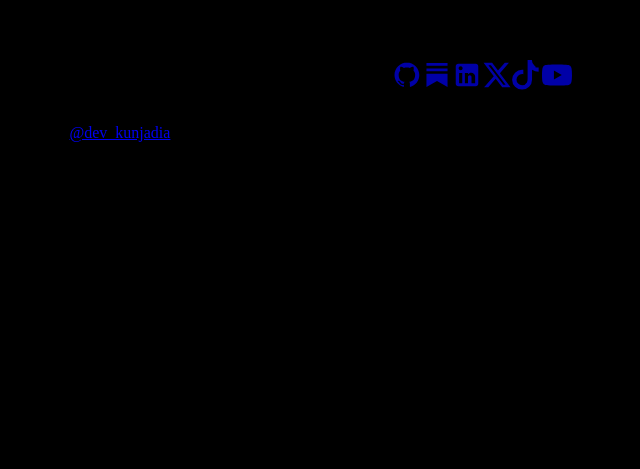
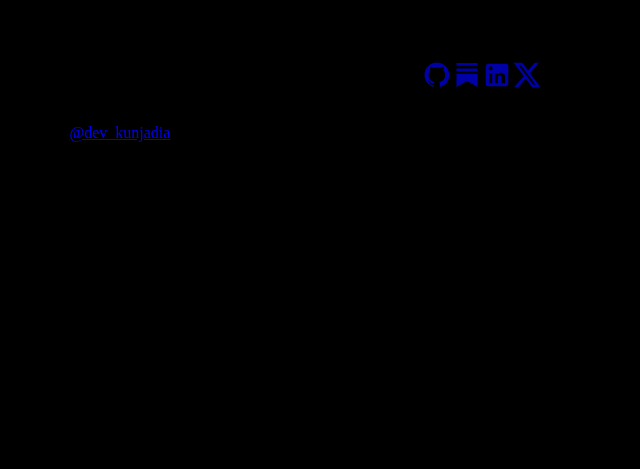
Before and after one commit to devk03/portfolio-website, a Next.js app: page / in a window 1280 px wide. Shown: the part 331-800 px from the top of the page, without its empty margins (158-798 px from the left). Built offline with nearby package versions, Linux system fonts and the light colour scheme.

Commit message:
Remove TikTok and YouTube social links

```diff
--- a/pages/index.tsx
+++ b/pages/index.tsx
@@ -263,26 +263,6 @@ const Home: NextPage = () => {
               <path d="M18.244 2.25h3.308l-7.227 8.26 8.502 11.24H16.17l-5.214-6.817L4.99 21.75H1.68l7.73-8.835L1.254 2.25H8.08l4.713 6.231zm-1.161 17.52h1.833L7.084 4.126H5.117z" />
             </svg>
           </Link>
-          <Link href="https://www.tiktok.com/@real_kunjadia"
-            className="transform transition-all duration-300 hover:scale-110 hover:-translate-y-1 text-white hover:text-white backdrop-blur-sm p-2 rounded-full">
-            <svg
-              className="w-[30px] h-[30px] opacity-70 hover:opacity-100 transition-opacity"
-              viewBox="0 0 24 24"
-              fill="currentColor"
-              xmlns="http://www.w3.org/2000/svg">
-              <path d="M19.321 5.562a5.122 5.122 0 0 1-.443-.258 6.228 6.228 0 0 1-1.138-1.009 6.244 6.244 0 0 1-1.856-4.295h-3.397v14.89c0 .606-.049 1.193-.143 1.76a4.477 4.477 0 0 1-.413 1.281 4.438 4.438 0 0 1-3.865 2.252 4.456 4.456 0 0 1-4.451-4.46 4.456 4.456 0 0 1 4.451-4.46c.346 0 .682.04 1.004.116v-3.509a7.944 7.944 0 0 0-1.004-.064 7.98 7.98 0 0 0-7.97 7.917 7.98 7.98 0 0 0 7.97 7.917 7.98 7.98 0 0 0 7.97-7.917c0-.069-.001-.138-.003-.207V7.825a9.543 9.543 0 0 0 5.287 1.604V6.004a6.178 6.178 0 0 1-2.999-.442Z" />
-            </svg>
-          </Link>
-          <Link href="https://www.youtube.com/@devkunjadia3792"
-            className="transform transition-all duration-300 hover:scale-110 hover:-translate-y-1 text-white hover:text-white backdrop-blur-sm p-2 rounded-full">
-            <svg
-              className="w-[30px] h-[30px] opacity-70 hover:opacity-100 transition-opacity"
-              viewBox="0 0 24 24"
-              fill="currentColor"
-              xmlns="http://www.w3.org/2000/svg">
-              <path d="M23.498 6.186a3.016 3.016 0 0 0-2.122-2.136C19.505 3.545 12 3.545 12 3.545s-7.505 0-9.377.505A3.017 3.017 0 0 0 .502 6.186C0 8.07 0 12 0 12s0 3.93.502 5.814a3.016 3.016 0 0 0 2.122 2.136c1.871.505 9.376.505 9.376.505s7.505 0 9.377-.505a3.015 3.015 0 0 0 2.122-2.136C24 15.93 24 12 24 12s0-3.93-.502-5.814zM9.545 15.568V8.432L15.818 12l-6.273 3.568z" />
-            </svg>
-          </Link>
         </div>
 
         <div className="absolute bottom-8 animate-bounce flex flex-col items-center gap-2">
```
